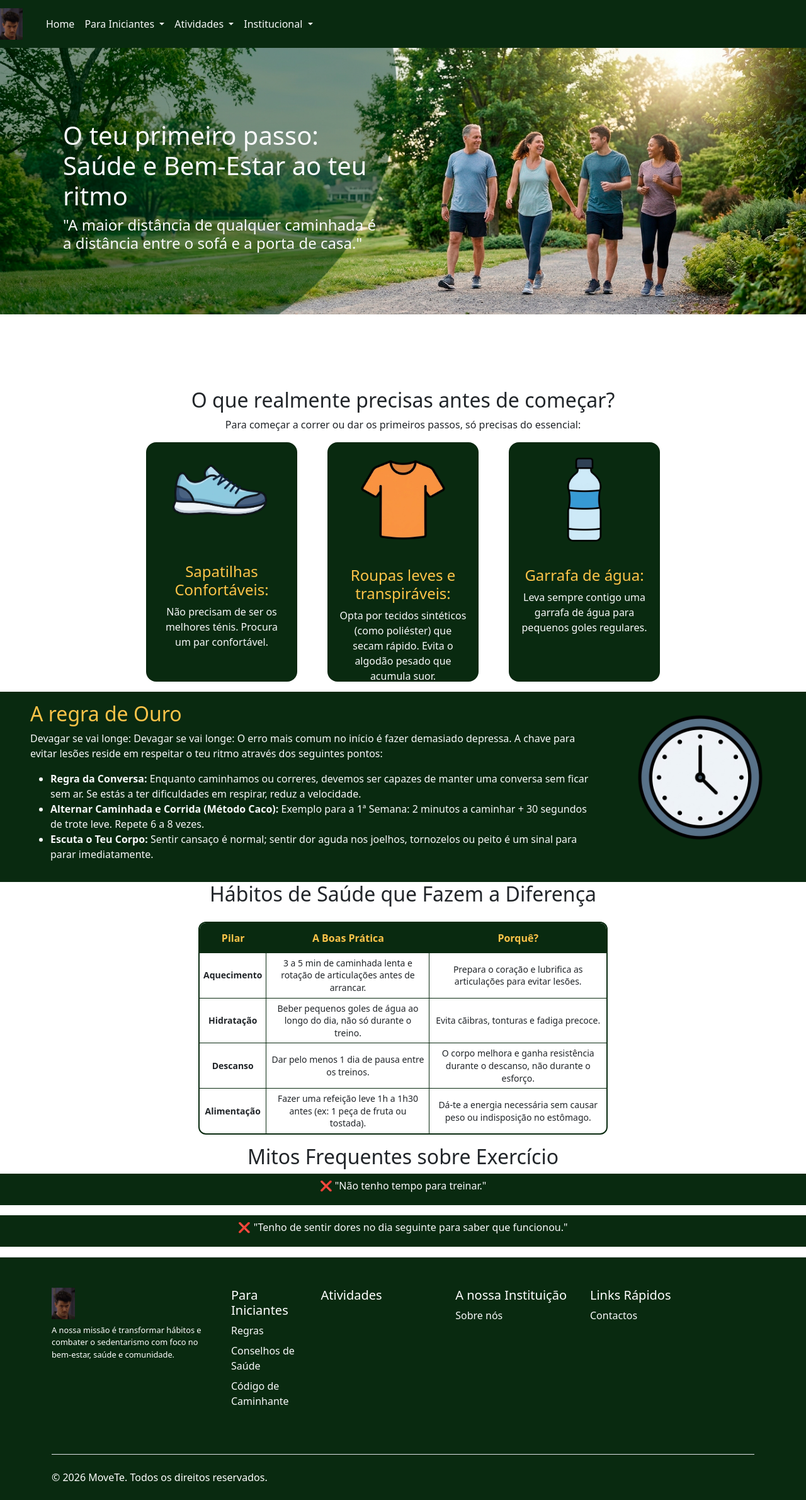
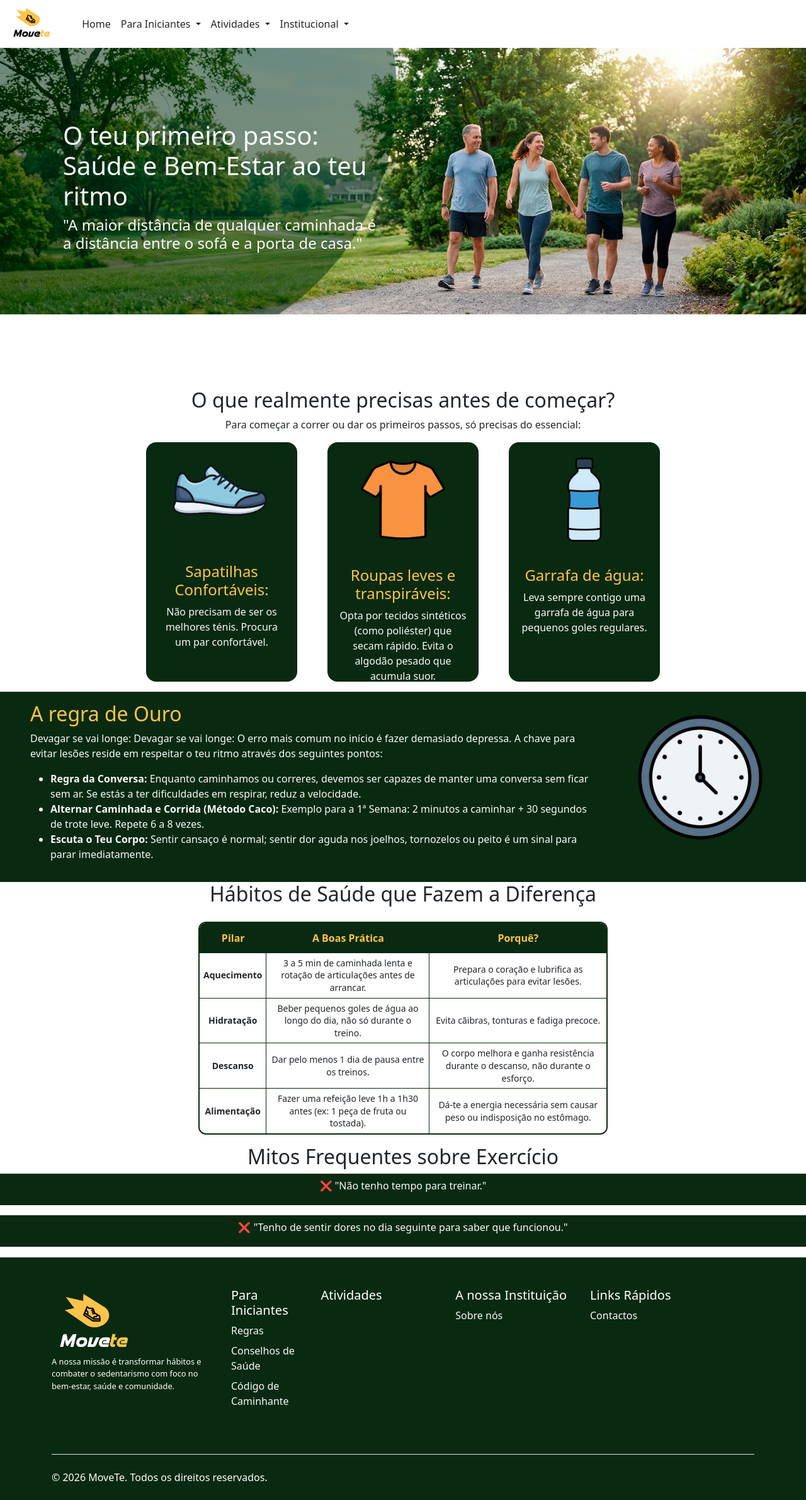
Before and after one commit to Casmoden/Grupo-4-MoveTe, a Laravel app: page /healthAdvice in a window 1280 px wide. Shown: the whole page at 63% size. Run offline with Laravel 12, Linux system fonts and the light colour scheme.

Commit message:
Page on laravel

```diff
--- a/laravel/MoveTe/public/css/healthAdvice.css
+++ b/laravel/MoveTe/public/css/healthAdvice.css
@@ -7,7 +7,7 @@
 }
 
 .cartas {
-    padding-top: 370px;
+    padding-top: 240px;
 }
 
 .banner {
--- a/laravel/MoveTe/public/css/styles.css
+++ b/laravel/MoveTe/public/css/styles.css
@@ -4,8 +4,7 @@
 }
 
 .navbar{
-    background-color: #092a10 ;
-    color: white;
+    color: black;
 }
 
 footer{
--- a/laravel/MoveTe/resources/views/layout/master.blade.php
+++ b/laravel/MoveTe/resources/views/layout/master.blade.php
@@ -6,7 +6,7 @@
     <meta http-equiv="X-UA-Compatible" content="ie=edge">
     <title>MoveTe - @yield('title')</title>
 
-    <link rel="shortcut icon" href="{{asset('img/Chandler.png')}}" type="image/x-icon">
+    <link rel="shortcut icon" href="{{asset('img/LogotipoCometa.png')}}" type="image/x-icon">
     <link rel="stylesheet" href="{{asset('css/styles.css')}}">
     <link href="https://cdn.jsdelivr.net/npm/bootstrap@5.3.8/dist/css/bootstrap.min.css" rel="stylesheet" integrity="sha384-sRIl4kxILFvY47J16cr9ZwB07vP4J8+LH7qKQnuqkuIAvNWLzeN8tE5YBujZqJLB" crossorigin="anonymous">
 
--- a/laravel/MoveTe/resources/views/layout/partials/footer.blade.php
+++ b/laravel/MoveTe/resources/views/layout/partials/footer.blade.php
@@ -4,8 +4,8 @@
             <div class="row py-5">
                 <div class="col-12 col-lg-3 mb-4 mb-lg-0 text-center text-lg-start">
                     <a class="footer-brand" href="{{ route('index') }}">
-                        <img src="{{ asset('img/Chandler.png') }}" alt="Logo MoveTe"
-                            style="max-width: 200px; max-height: 50px;" />
+                        <img src="{{ asset('img/LogotipoFooter.png') }}" alt="Logo MoveTe"
+                            style="max-width: 300px; max-height: 100px;" />
                     </a>
                     <p class="mt-2" style="font-size: 0.8rem">A nossa missão é transformar hábitos e combater o sedentarismo com foco no bem-estar, saúde e comunidade.</p>
                 </div>
--- a/laravel/MoveTe/resources/views/layout/partials/nav.blade.php
+++ b/laravel/MoveTe/resources/views/layout/partials/nav.blade.php
@@ -1,6 +1,6 @@
-<nav class="navbar navbar-expand-lg bg-nav navbar-color">
+<nav class="navbar navbar-expand-lg navbar-color">
     <div class="container-fluid">
-        <a class="navbar-brand" href="{{ route('index') }}"><img src="{{ asset('img/Chandler.png') }}" alt="Logo MoveTe"
+        <a class="navbar-brand ps-3" href="{{ route('index') }}"><img src="{{ asset('img/Logo.png') }}" alt="Logo MoveTe"
                 style="max-width: 120px; max-height: 50px; transform: translateX(-13px)" /></a>
         <button class="navbar-toggler" type="button" data-bs-toggle="collapse" data-bs-target="#navbarSupportedContent"
             aria-controls="navbarSupportedContent" aria-expanded="false" aria-label="Toggle navigation">
@@ -9,12 +9,12 @@
 
         <div class="collapse navbar-collapse" id="navbarSupportedContent">
             <ul class="navbar-nav me-auto mb-2 mb-lg-0">
-                <a class="nav-link text-light" href="{{ route('index') }}" aria-expanded="false">
+                <a class="nav-link text-dark" href="{{ route('index') }}" aria-expanded="false">
                     Home
                 </a>
 
                 <li class="nav-item dropdown">
-                    <a class="nav-link dropdown-toggle text-light" href="#" role="button"
+                    <a class="nav-link dropdown-toggle text-dark" href="#" role="button"
                         data-bs-toggle="dropdown" aria-expanded="false">
                         Para Iniciantes
                     </a>
@@ -26,7 +26,7 @@
                 </li>
 
                 <li class="nav-item dropdown">
-                    <a class="nav-link dropdown-toggle text-light" href="#" role="button"
+                    <a class="nav-link dropdown-toggle text-dark" href="#" role="button"
                         data-bs-toggle="dropdown" aria-expanded="false">
                         Atividades
                     </a>
@@ -40,7 +40,7 @@
                 </li>
 
                 <li class="nav-item dropdown">
-                    <a class="nav-link dropdown-toggle text-light" href="#" role="button"
+                    <a class="nav-link dropdown-toggle text-dark" href="#" role="button"
                         data-bs-toggle="dropdown" aria-expanded="false">
                         Institucional
                     </a>
```
Also changed, not shown: Logotipo/ini.txt (deleted), laravel/MoveTe/public/img/Chandler.png (deleted), laravel/MoveTe/public/img/Logo.png (added), laravel/MoveTe/public/img/LogotipoCometa.png (added), laravel/MoveTe/public/img/LogotipoFooter.png (added), 1 other file.
